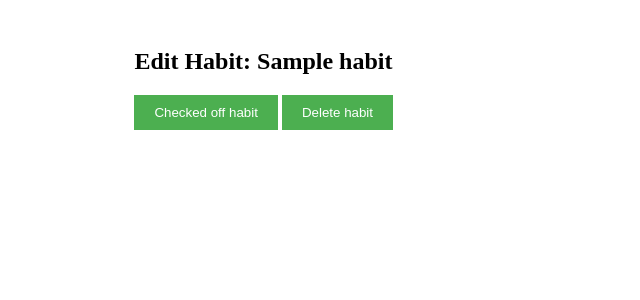
After one commit to AdamPrzychodniStudent/Habit_Tracker, a Django app: page /habit_tracker/edit/1/ in a window 1280 px wide. The commit adds this page. Shown: the top 300 px of the page, without its empty margins (0-640 px from the left). Run offline with Django 4.2, Linux system fonts and the light colour scheme; a user stored in the database is signed in; tables that the repository leaves empty hold one stand-in row (values such as "Sample post").

Commit message:
edit_habit

```diff
--- a/myproject/habit_tracker/models.py
+++ b/myproject/habit_tracker/models.py
@@ -15,6 +15,7 @@ class Habit(models.Model):
     user = models.ForeignKey(User, on_delete=models.CASCADE)
     name = models.CharField(max_length=200)
     period = models.CharField(max_length=7, choices=PERIOD_CHOICES, default=DAILY)
+    completed = models.BooleanField(default=False)
     created_at = models.DateTimeField(auto_now_add=True)
 
 class CheckOff(models.Model):
--- /dev/null
+++ b/myproject/habit_tracker/templates/habit_tracker/edit_habit.html
@@ -0,0 +1,11 @@
+{% extends "habit_tracker/base.html" %}
+
+{% block content %}
+  <h2>Edit Habit: {{ habit.name }}</h2>
+
+  <form method="post">
+    {% csrf_token %}
+    <button type="submit" name="check_off" class="btn">Checked off habit</button>
+    <button type="submit" name="delete_habit" class="btn">Delete habit</button>
+  </form>
+{% endblock %}
--- a/myproject/habit_tracker/templates/habit_tracker/habit_list.html
+++ b/myproject/habit_tracker/templates/habit_tracker/habit_list.html
@@ -18,6 +18,8 @@
   <ul>
     {% for habit in habits %}
       <li>{{ habit.name }} ({{ habit.period }})</li>
+      <a href="{% url 'edit_habit' habit.id %}">Edit</a>
+      </li>
     {% empty %}
       <li>No active habits yet.</li>
     {% endfor %}
--- a/myproject/habit_tracker/urls.py
+++ b/myproject/habit_tracker/urls.py
@@ -4,4 +4,5 @@ from . import views
 urlpatterns = [
     path('', views.habit_list, name='habit_list'),
     path('create/', views.create_habit, name='create_habit'),
+    path('edit/<int:habit_id>/', views.edit_habit, name='edit_habit'),
 ]
--- a/myproject/habit_tracker/views.py
+++ b/myproject/habit_tracker/views.py
@@ -2,9 +2,24 @@ from django.shortcuts import render
 from django.http import HttpResponseRedirect
 
 from django.contrib.auth.decorators import login_required
+from django.contrib import messages
+from django.shortcuts import render, redirect, get_object_or_404
 from .models import Habit
 from .forms import HabitForm
-from django.contrib import messages
+
+from .models import Habit, CheckOff
+from .forms import HabitForm
+
+
+def welcome(request):
+    return render(request, 'habit_tracker/welcome.html')
+
+
+@login_required
+def habit_list(request):
+    habits = Habit.objects.all()
+    return render(request, 'habit_tracker/habit_list.html', {'habits': habits})
+
 
 @login_required
 def create_habit(request):
@@ -22,10 +37,19 @@ def create_habit(request):
     return render(request, 'habit_tracker/create_habit.html', {'form': form})
 
 
-def habit_list(request):
-    habits = Habit.objects.all()
-    return render(request, 'habit_tracker/habit_list.html', {'habits': habits})
+@login_required
+def edit_habit(request, habit_id):
+    habit = get_object_or_404(Habit, id=habit_id)
 
+    if request.method == 'POST':
+        if 'check_off' in request.POST:
+            habit.completed = True  # Set the habit's completed field to True
+            habit.save()
+            messages.success(request, "Habit marked as completed!")
+            return redirect('habit_list')
+        elif 'delete_habit' in request.POST:
+            habit.delete()
+            messages.success(request, "Habit deleted successfully!")
+            return redirect('habit_list')
 
-def welcome(request):
-    return render(request, 'habit_tracker/welcome.html')
+    return render(request, 'habit_tracker/edit_habit.html', {'habit': habit})
```
